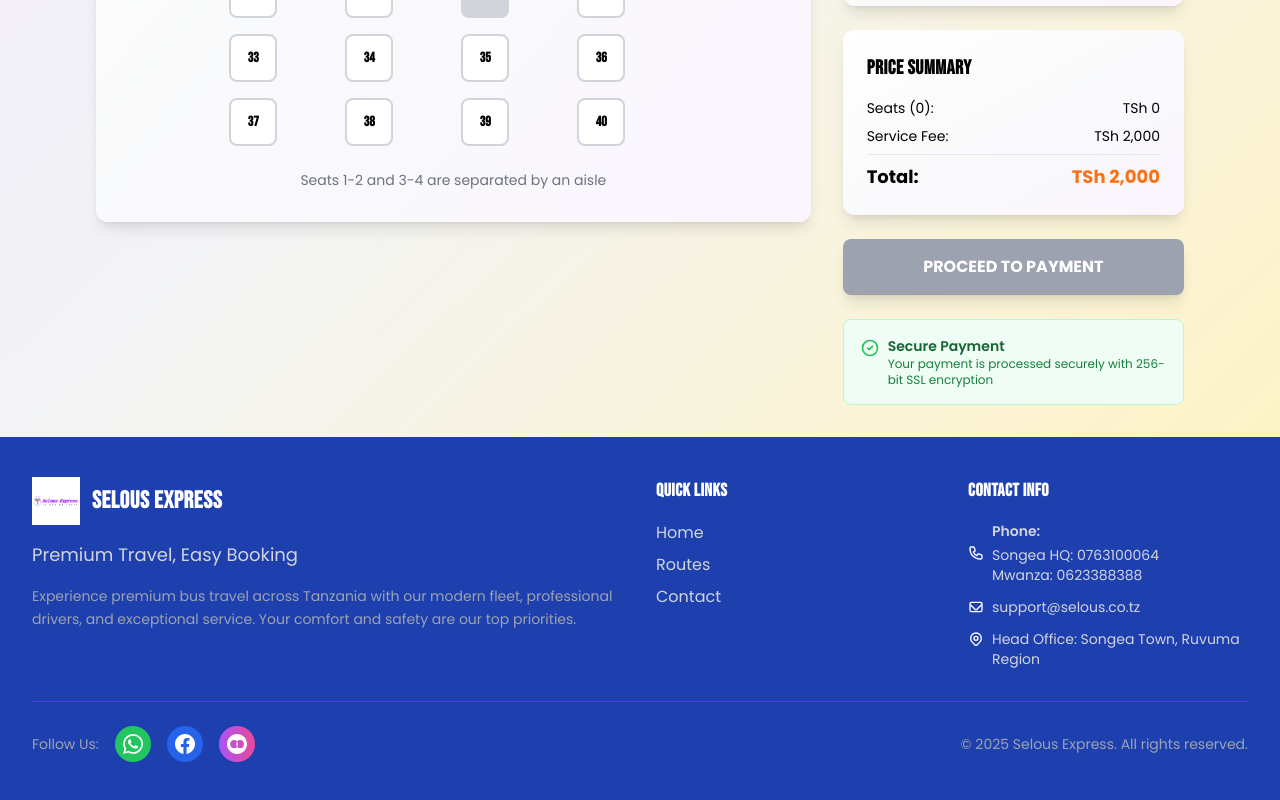
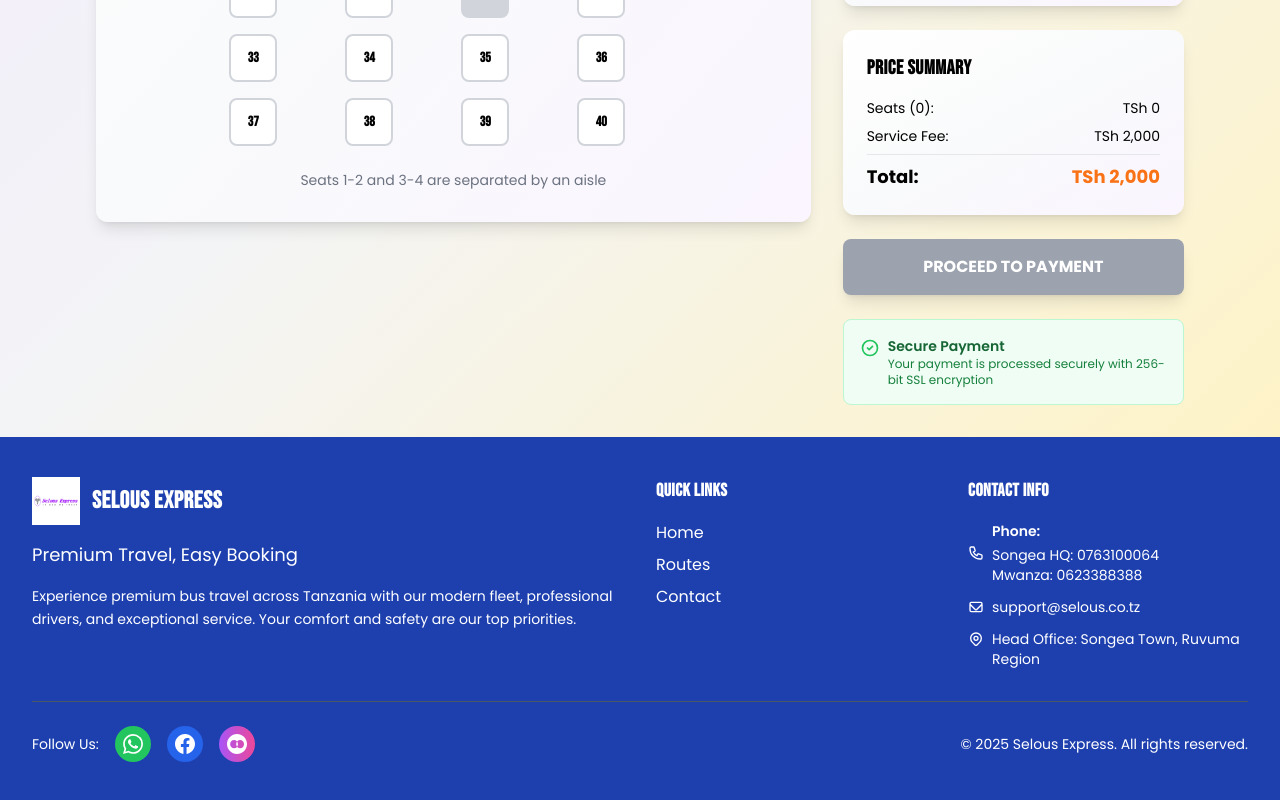
Before and after one commit to Dawinz/selous-express, a React (Create React App) app: page /book in a window 1280 px wide. Shown: the part 862-1662 px from the top of the page. Built offline with nearby package versions, Linux system fonts and the light colour scheme.

Commit message:
Update all footer text colors to plain white

```diff
--- a/src/components/Footer.jsx
+++ b/src/components/Footer.jsx
@@ -22,32 +22,32 @@
                 SELOUS EXPRESS
               </h3>
             </div>
-            <p className="text-gray-300 font-poppins mb-4 text-lg">
+            <p className="text-white font-poppins mb-4 text-lg">
               {t('footerTagline')}
             </p>
-            <p className="text-gray-400 font-poppins text-sm leading-relaxed">
+            <p className="text-white font-poppins text-sm leading-relaxed">
               {t('footerDescription')}
             </p>
           </div>
 
           {/* Quick Links Section */}
           <div>
-            <h4 className="text-lg font-bebas font-bold mb-4 tracking-wide text-selous-yellow">
+            <h4 className="text-lg font-bebas font-bold mb-4 tracking-wide text-white">
               {t('quickLinks')}
             </h4>
             <ul className="space-y-2 font-poppins">
               <li>
-                <Link to="/" className="text-gray-300 hover:text-selous-yellow transition-colors duration-200">
+                <Link to="/" className="text-white hover:text-selous-gold-300 transition-colors duration-200">
                   {t('home')}
                 </Link>
               </li>
               <li>
-                <Link to="/routes" className="text-gray-300 hover:text-selous-yellow transition-colors duration-200">
+                <Link to="/routes" className="text-white hover:text-selous-gold-300 transition-colors duration-200">
                   {t('routes')}
                 </Link>
               </li>
               <li>
-                <Link to="/contact" className="text-gray-300 hover:text-selous-yellow transition-colors duration-200">
+                <Link to="/contact" className="text-white hover:text-selous-gold-300 transition-colors duration-200">
                   {t('contact')}
                 </Link>
               </li>
@@ -56,39 +56,39 @@
 
           {/* Contact Info Section */}
           <div>
-            <h4 className="text-lg font-bebas font-bold mb-4 tracking-wide text-selous-yellow">
+            <h4 className="text-lg font-bebas font-bold mb-4 tracking-wide text-white">
               {t('contactInfo')}
             </h4>
             <div className="space-y-3 font-poppins text-sm">
               {/* Phone */}
               <div className="flex items-center space-x-2">
-                <svg className="w-4 h-4 text-selous-yellow flex-shrink-0" fill="none" stroke="currentColor" viewBox="0 0 24 24">
+                <svg className="w-4 h-4 text-white flex-shrink-0" fill="none" stroke="currentColor" viewBox="0 0 24 24">
                   <path strokeLinecap="round" strokeLinejoin="round" strokeWidth="2" d="M3 5a2 2 0 012-2h3.28a1 1 0 01.948.684l1.498 4.493a1 1 0 01-.502 1.21l-2.257 1.13a11.042 11.042 0 005.516 5.516l1.13-2.257a1 1 0 011.21-.502l4.493 1.498a1 1 0 01.684.949V19a2 2 0 01-2 2h-1C9.716 21 3 14.284 3 6V5z"></path>
                 </svg>
-                <div className="text-gray-300">
+                <div className="text-white">
                   <div className="font-semibold mb-1">{t('phone')}:</div>
-                  <a href="tel:0763100064" className="hover:text-white transition-colors duration-200 block">Songea HQ: 0763100064</a>
-                  <a href="tel:0623388388" className="hover:text-white transition-colors duration-200 block">Mwanza: 0623388388</a>
+                  <a href="tel:0763100064" className="hover:text-selous-gold-300 transition-colors duration-200 block">Songea HQ: 0763100064</a>
+                  <a href="tel:0623388388" className="hover:text-selous-gold-300 transition-colors duration-200 block">Mwanza: 0623388388</a>
                 </div>
               </div>
 
               {/* Email */}
               <div className="flex items-center space-x-2">
-                <svg className="w-4 h-4 text-selous-yellow flex-shrink-0" fill="none" stroke="currentColor" viewBox="0 0 24 24">
+                <svg className="w-4 h-4 text-white flex-shrink-0" fill="none" stroke="currentColor" viewBox="0 0 24 24">
                   <path strokeLinecap="round" strokeLinejoin="round" strokeWidth="2" d="M3 8l7.89 7.89a2 2 0 002.22 0L21 8M5 19h14a2 2 0 002-2V7a2 2 0 00-2-2H5a2 2 0 00-2 2v10a2 2 0 002 2z"></path>
                 </svg>
-                <a href="mailto:support@selous.co.tz" className="text-gray-300 hover:text-white transition-colors duration-200">
+                <a href="mailto:support@selous.co.tz" className="text-white hover:text-selous-gold-300 transition-colors duration-200">
                   support@selous.co.tz
                 </a>
               </div>
 
               {/* Location */}
               <div className="flex items-start space-x-2">
-                <svg className="w-4 h-4 text-selous-yellow flex-shrink-0 mt-0.5" fill="none" stroke="currentColor" viewBox="0 0 24 24">
+                <svg className="w-4 h-4 text-white flex-shrink-0 mt-0.5" fill="none" stroke="currentColor" viewBox="0 0 24 24">
                   <path strokeLinecap="round" strokeLinejoin="round" strokeWidth="2" d="M17.657 16.657L13.414 20.9a1.998 1.998 0 01-2.827 0l-4.244-4.243a8 8 0 1111.314 0z"></path>
                   <path strokeLinecap="round" strokeLinejoin="round" strokeWidth="2" d="M15 11a3 3 0 11-6 0 3 3 0 016 0z"></path>
                 </svg>
-                <span className="text-gray-300">
+                <span className="text-white">
                   {t('headOffice')}: {t('headOfficeLocation')}
                 </span>
               </div>
@@ -102,7 +102,7 @@
 
             {/* Social Media Links */}
             <div className="flex items-center space-x-4">
-              <span className="text-gray-400 font-poppins text-sm">{t('followUs')}:</span>
+              <span className="text-white font-poppins text-sm">{t('followUs')}:</span>
 
               {/* WhatsApp */}
               <a
@@ -142,7 +142,7 @@
             </div>
 
             {/* Copyright */}
-            <div className="text-gray-400 font-poppins text-sm">
+            <div className="text-white font-poppins text-sm">
               © {new Date().getFullYear()} Selous Express. {t('allRightsReserved')}.
             </div>
           </div>
```
